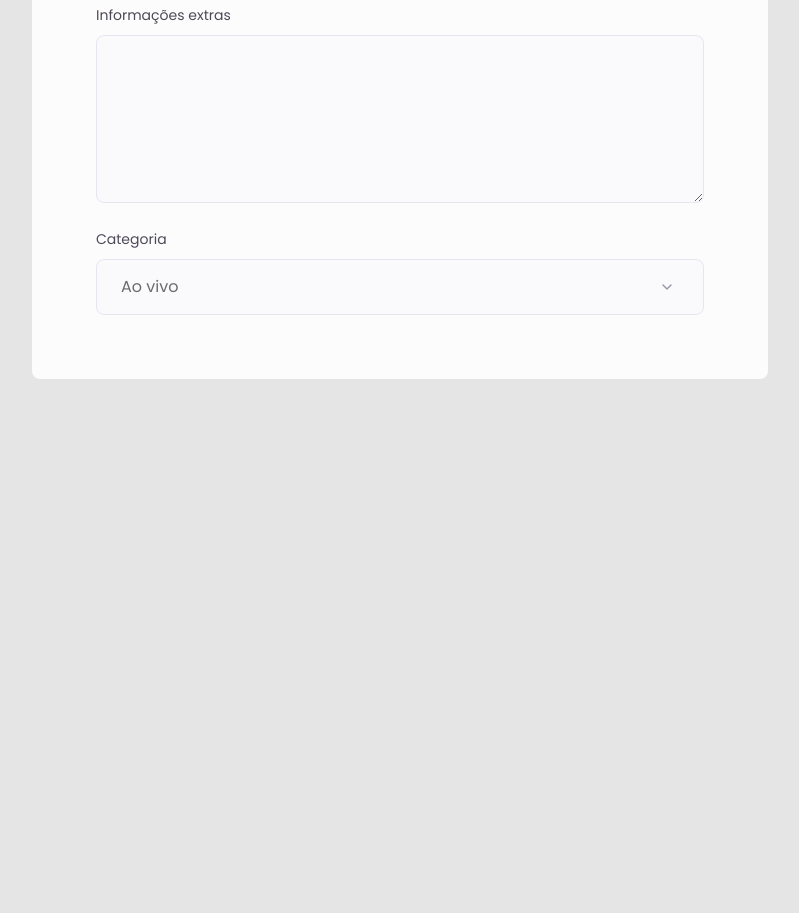
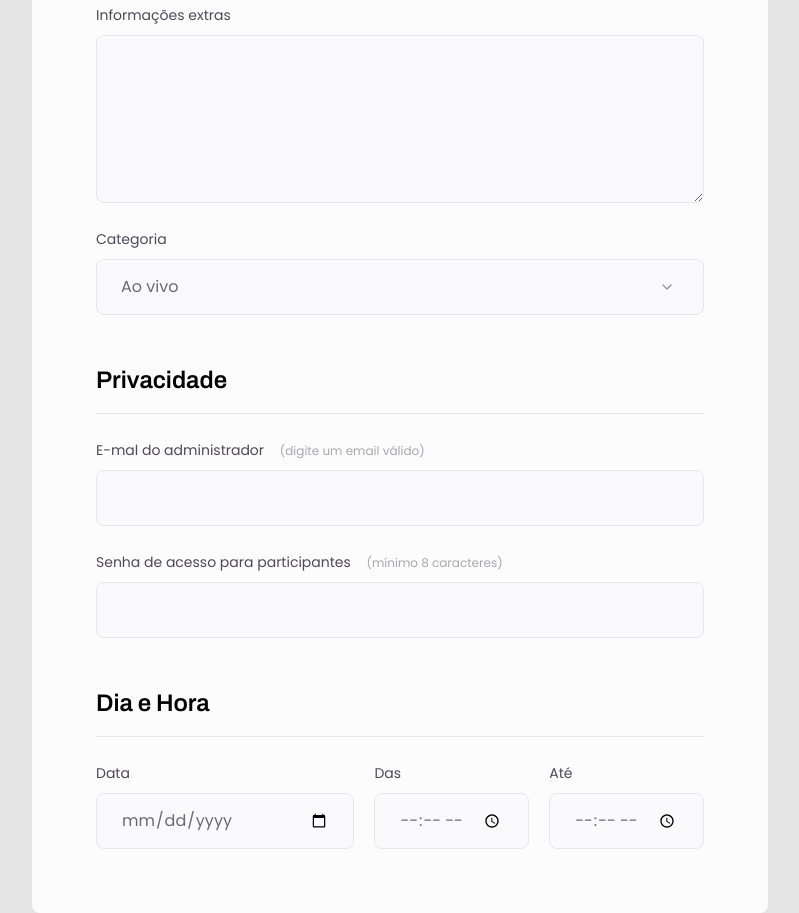
Before and after one commit to moniquedbandas/projetoFormularioRocketseat, a plain HTML site: page index.html in a window 1280 px wide. Shown: the part 744-1657 px from the top of the page, without its empty margins (240-1039 px from the left). Before the commit the page ends 1123 px from the top, so only its background shows below. Drawn offline with Linux system fonts and the light colour scheme.

```diff
--- a/index.html
+++ b/index.html
@@ -53,6 +53,42 @@
           </div>
         </div>
       </fieldset>
+
+      <fieldset>
+        <div class="fieldset-wrapper">
+          <legend>Privacidade</legend>
+          <div class="input-wrapper">
+            <label for="eventEmail">E-mal do administrador <span>(digite um email válido)</span></label>
+            <input type="text" id="eventEmail">
+          </div>
+          <div class="input-wrapper">
+            <label for="eventPassord">Senha de acesso para participantes <span>(mínimo 8 caracteres)</span></label>
+            <input type="password" id="eventPassord">
+          </div>
+        </div>
+      </fieldset>
+
+      <fieldset>
+        <div class="fieldset-wrapper">
+          <legend>Dia e Hora</legend>
+          <div class="col-3">
+            <div class="input-wrapper">
+              <label for="eventDate">Data</label>
+              <input type="date" id="eventData">
+            </div>
+            <div class="input-wrapper">
+              <label for="eventBegin">Das</label>
+              <input type="time" id="eventBegin">
+            </div>
+            <div class="input-wrapper">
+              <label for="eventEnd">Até</label>
+              <input type="time" id="eventEnd">
+            </div>
+          </div>
+
+        </div>
+      </fieldset>
+
     </form>
   </div>
 </body>
--- a/style.css
+++ b/style.css
@@ -60,6 +60,10 @@ form {
   border-radius: 8px;
 
   padding: 64px;
+
+  display: flex;
+  flex-direction: column;
+  gap: 48px;
 }
 
 fieldset {
@@ -138,3 +142,13 @@ fieldset legend {
 
 /* caniuse.com é um site que posso pesquisar se a propriedade que quero usar sao
 suportadas no navegador. */
+
+.col-3 {
+  display: flex;
+  gap: 20px;
+}
+
+/* No primeiro nivel de div, faz *isso* no numero do filho em parenteses!*/
+.col-3 > div:nth-child(1) {
+  width: 100%;
+}
```
